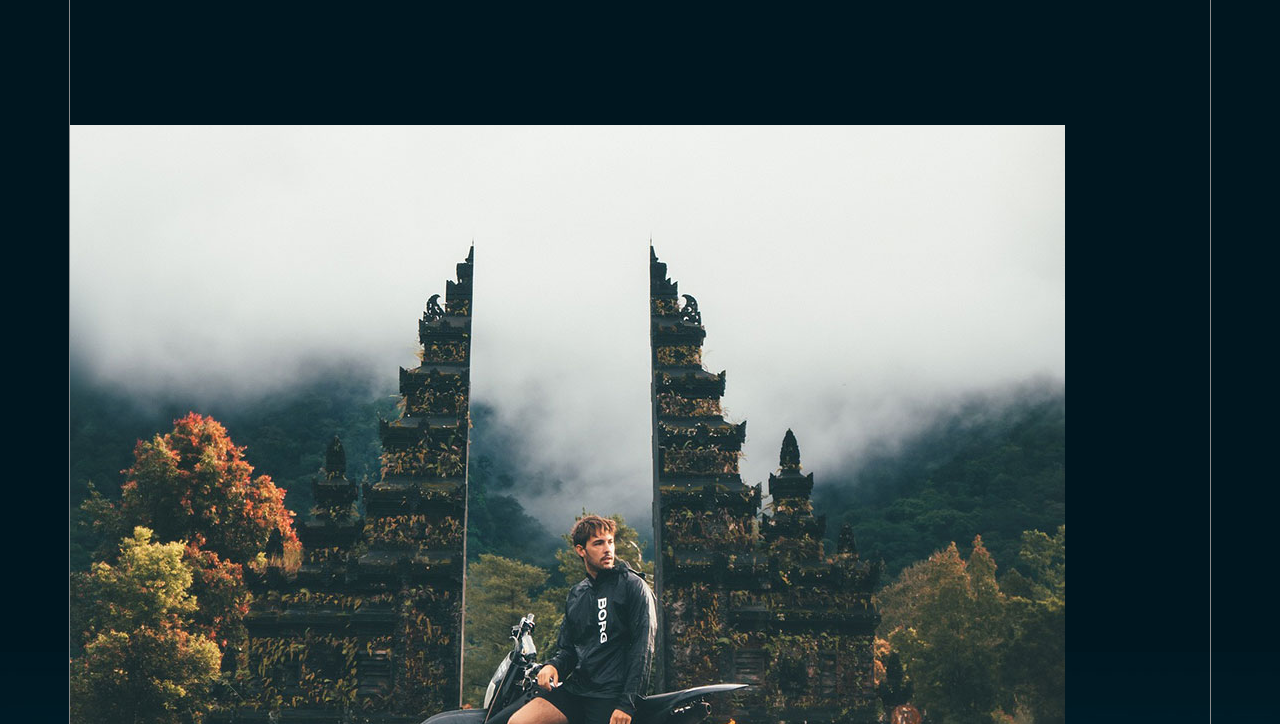
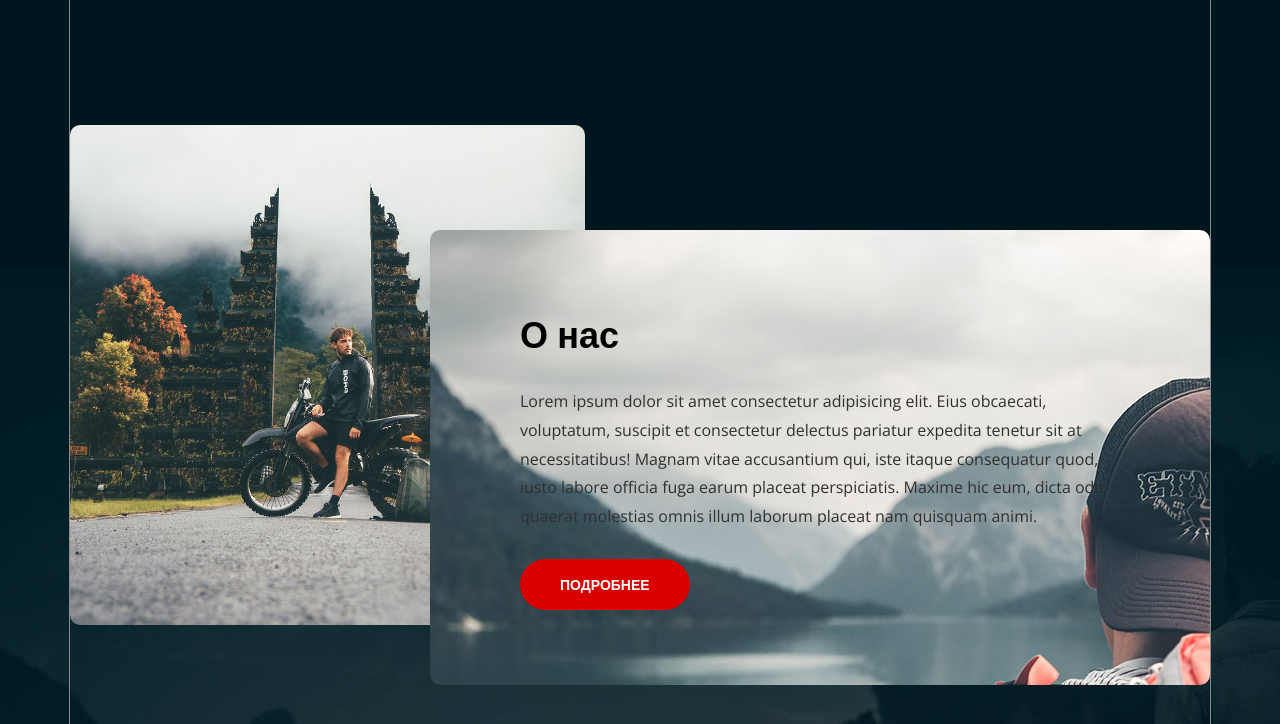
Before and after one commit to Boilerr/air_asia, a plain HTML site: page main.html in a window 1280 px wide. Shown: the part 2070-2794 px from the top of the page. Drawn offline with nearby package versions, Linux system fonts and the light colour scheme.

Commit message:
make about section on main page

```diff
--- a/main.html
+++ b/main.html
@@ -189,7 +189,7 @@
               <li class="pagination__item"><a class="pagination__link" href="#">7</a></li>
             </ul>
           </section>
-          <section class="about">
+          <section class="about about__main">
             <img src="./images/decor/gates.jpg" alt="gates" class="about__decor-img">
             <article class="about__article">
               <h2 class="title title__h2 about__title">О нас</h2>
--- a/styles/layout/_about.scss
+++ b/styles/layout/_about.scss
@@ -0,0 +1,40 @@
+.about {
+  &__main {
+    min-height: 56rem;
+    position: relative;
+    margin-bottom: 4.5rem;
+  }
+  &__decor-img,
+  &__article {
+    position: absolute;
+    border-radius: 1rem;
+  }
+  &__decor-img {
+    max-height: 50rem;
+    top: 0;
+    left: 0;
+  }
+  &__article {
+    display: flex;
+    flex-direction: column;
+    justify-content: space-between;
+    background: url('../../images/decor/mountains.jpg') -20rem 0 no-repeat;
+    max-width: 78rem;
+    min-height: 45.5rem;
+    bottom: 0;
+    right: 0;
+    padding: 8rem 8rem 7.5rem 9rem;
+  }
+  &__title {
+    font-size: var(--l);
+    color: var(--black);
+  }
+  &__text {
+    font-size: var(--xxs);
+    line-height: 1.8;
+    color: var(--black-two);
+  }
+  &__btn {
+    align-self: flex-start;
+  }
+}
```
Also changed, not shown: styles/main.css, 1 other file.
